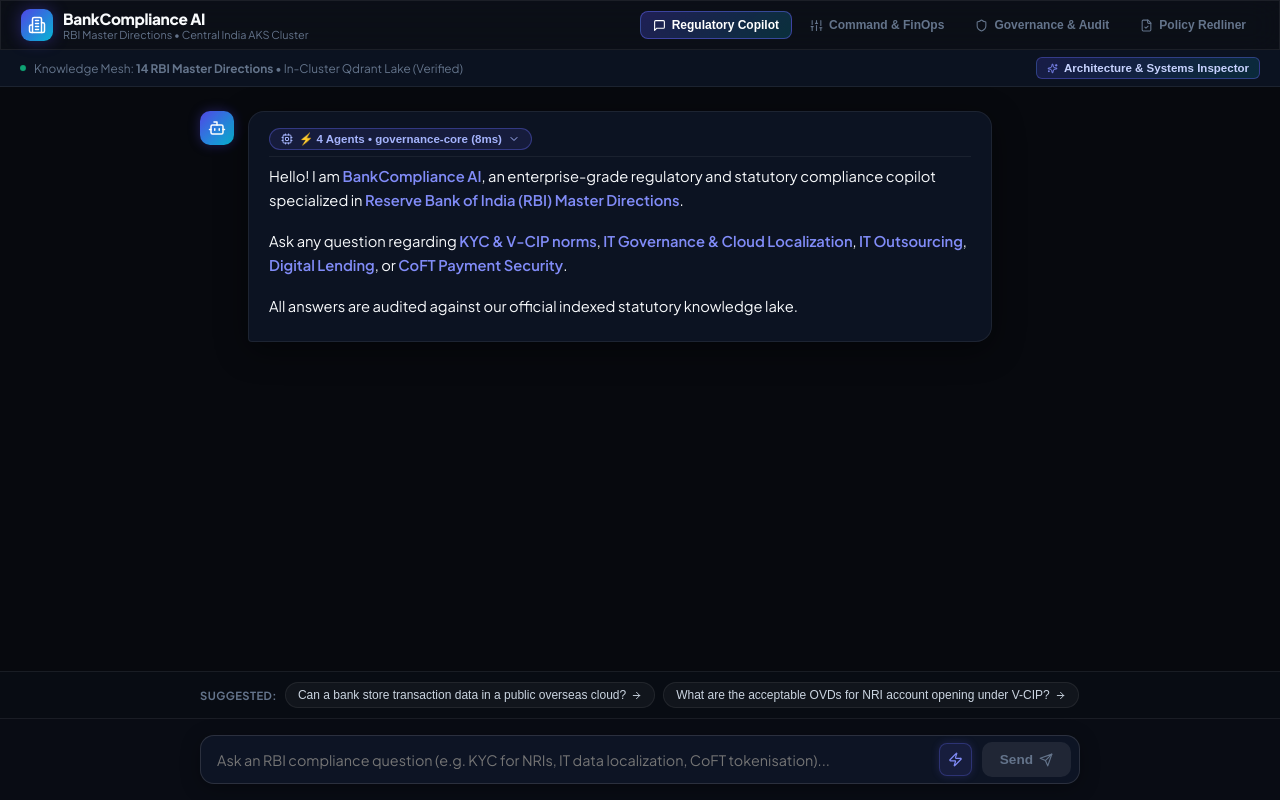
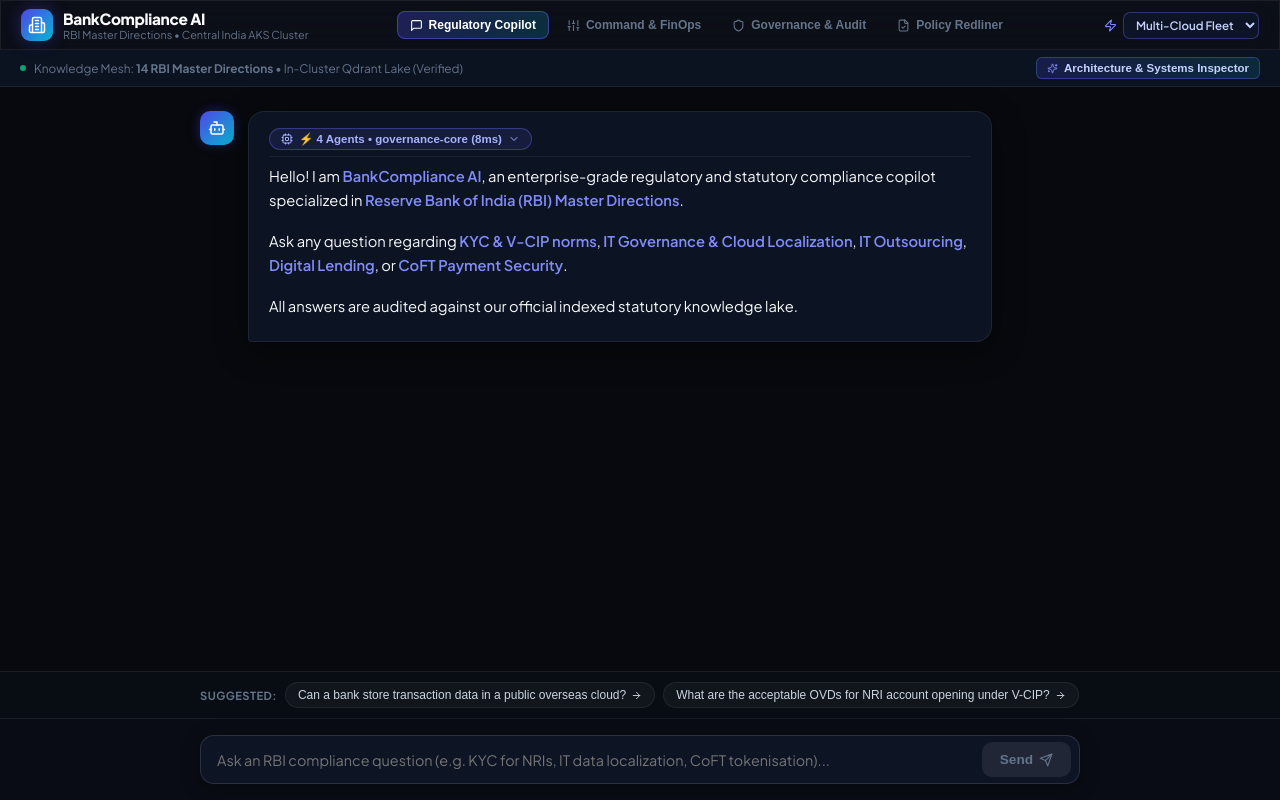
Before and after one commit to RepoCodeGanesh/terraform-azure-iac, a React (Vite) app in the folder app/bank-compliance/frontend/: page / in a window 1280 px wide. Built offline with nearby package versions, Linux system fonts and the light colour scheme.

Commit message:
feat(ui): add compact inference-mode dropdown in header with Zap/Shield icon indicator

```diff
--- a/app/bank-compliance/frontend/src/App.jsx
+++ b/app/bank-compliance/frontend/src/App.jsx
@@ -5,7 +5,8 @@ import {
   FileCheck,
   MessageSquare,
   Sliders,
-  Sparkles
+  Sparkles,
+  Zap
 } from 'lucide-react'
 import ChatWindow from './components/ChatWindow'
 import GenAIOpsDashboard from './components/GenAIOpsDashboard'
@@ -201,6 +202,36 @@ export default function App() {
             <span className="nav-btn-text">Policy Redliner</span>
           </button>
         </nav>
+
+        {/* Right: Inference Engine Dropdown */}
+        <div style={{ display: 'flex', alignItems: 'center', gap: '6px', flexShrink: 0 }}>
+          {inferenceMode === 'sovereign'
+            ? <Shield size={13} color="#34d399" />
+            : <Zap size={13} color="#818cf8" />}
+          <select
+            value={inferenceMode}
+            onChange={(e) => setInferenceMode(e.target.value)}
+            title="Switch inference engine"
+            style={{
+              background: 'rgba(15, 23, 42, 0.85)',
+              border: inferenceMode === 'sovereign'
+                ? '1px solid rgba(16, 185, 129, 0.45)'
+                : '1px solid rgba(99, 102, 241, 0.4)',
+              color: inferenceMode === 'sovereign' ? '#34d399' : '#c7d2fe',
+              borderRadius: '7px',
+              padding: '4px 8px',
+              fontSize: '0.72rem',
+              fontWeight: 600,
+              cursor: 'pointer',
+              outline: 'none',
+              fontFamily: 'inherit',
+              transition: 'border-color 0.18s ease'
+            }}
+          >
+            <option value="cloud" style={{ background: '#0f172a', color: '#c7d2fe' }}>Multi-Cloud Fleet</option>
+            <option value="sovereign" style={{ background: '#0f172a', color: '#34d399' }}>Sovereign SLM</option>
+          </select>
+        </div>
       </header>
 
       {/* ── Main Dynamic Workspace View ────────────────────────────────────── */}
--- a/app/bank-compliance/frontend/src/components/ChatWindow.jsx
+++ b/app/bank-compliance/frontend/src/components/ChatWindow.jsx
@@ -1,5 +1,5 @@
 import React, { useState, useEffect, useRef } from 'react'
-import { Send, Bot, Sparkles, ArrowRight, ShieldCheck, Download, Zap, Cpu, ChevronDown, ChevronUp, CheckCircle2, ShieldAlert, MinusCircle, Shield } from 'lucide-react'
+import { Send, Bot, Sparkles, ArrowRight, ShieldCheck, Download, Zap, Cpu, ChevronDown, ChevronUp, CheckCircle2, ShieldAlert, MinusCircle } from 'lucide-react'
 import MarkdownRenderer from './MarkdownRenderer'
 import CitationCard from './CitationCard'
 import PIIBanner from './PIIBanner'
@@ -773,30 +773,6 @@ Approved for CCO / Internal Audit Review.`
                 fontFamily: 'inherit'
               }}
             />
-
-            {/* Inference Mode Toggle — icon only, compact */}
-            <button
-              type="button"
-              onClick={() => setInferenceMode(inferenceMode === 'cloud' ? 'sovereign' : 'cloud')}
-              title={inferenceMode === 'sovereign' ? 'Sovereign SLM (Qwen 2.5 — AKS In-Cluster). Click to switch to Multi-Cloud Fleet.' : 'Multi-Cloud Fleet (Groq / Gemini). Click to switch to Sovereign SLM.'}
-              style={{
-                background: inferenceMode === 'sovereign' ? 'rgba(16, 185, 129, 0.15)' : 'rgba(99, 102, 241, 0.12)',
-                border: inferenceMode === 'sovereign' ? '1px solid rgba(16, 185, 129, 0.4)' : '1px solid rgba(99, 102, 241, 0.3)',
-                borderRadius: '8px',
-                padding: '8px',
-                cursor: 'pointer',
-                display: 'flex',
-                alignItems: 'center',
-                justifyContent: 'center',
-                flexShrink: 0,
-                transition: 'all 0.18s ease',
-                boxShadow: inferenceMode === 'sovereign' ? '0 0 8px rgba(16, 185, 129, 0.25)' : '0 0 8px rgba(99, 102, 241, 0.2)'
-              }}
-            >
-              {inferenceMode === 'sovereign'
-                ? <Shield size={15} color="#34d399" />
-                : <Zap size={15} color="#818cf8" />}
-            </button>
             <button
               type="submit"
               disabled={loading || !input.trim()}
```
